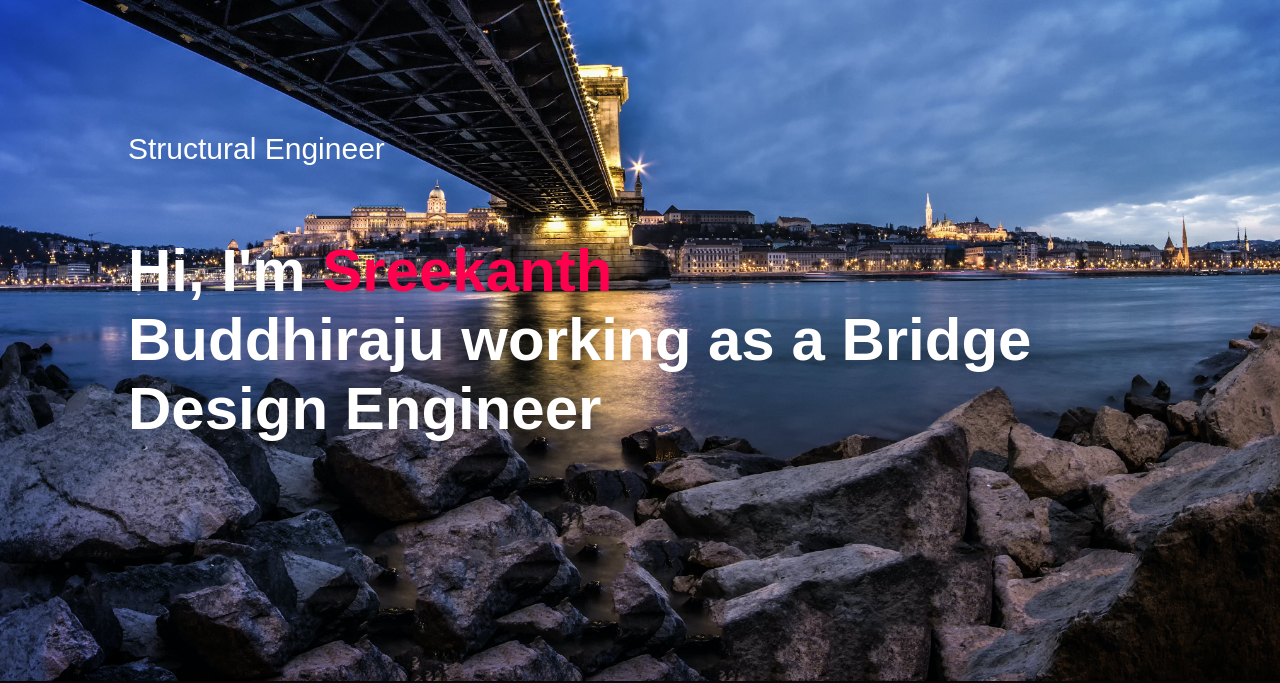
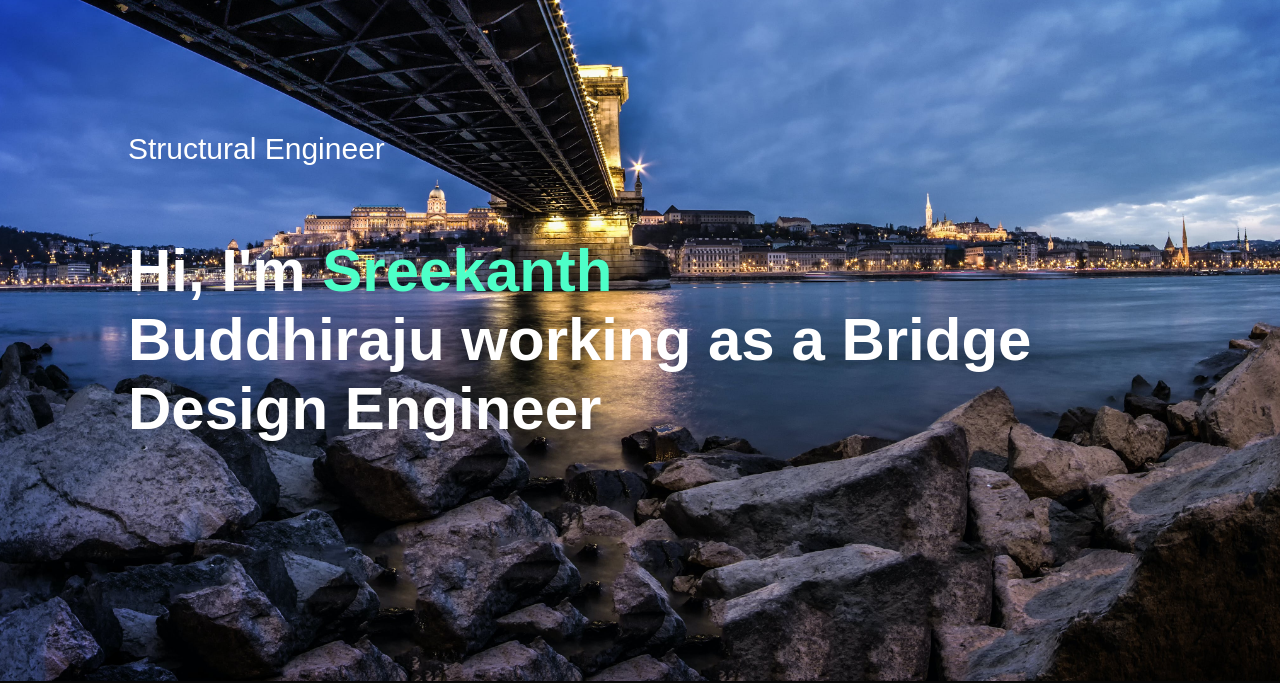
Before and after one commit to SreekSHM/MyWebsite, a plain HTML site: page index.html in a window 1280 px wide. Shown: the part 119-802 px from the top of the page. Drawn offline with Linux system fonts and the light colour scheme.

Commit message:
Update style.css
colour changed

```diff
--- a/style.css
+++ b/style.css
@@ -73,7 +73,7 @@ nav ul li a:hover::after {
     font-size: 60px;
 }
 .header-text h1 span{
-    color: #ff004f;
+    color: #4dffc8;
 }
 /*-----------about---------------*/
 #about {
```
